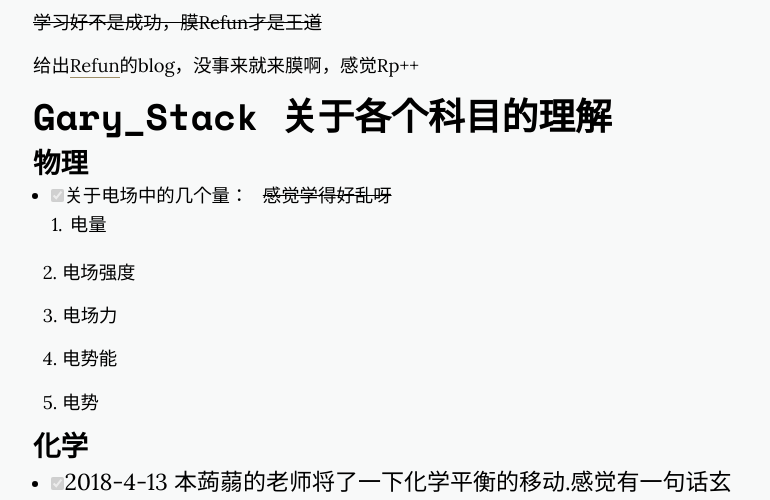
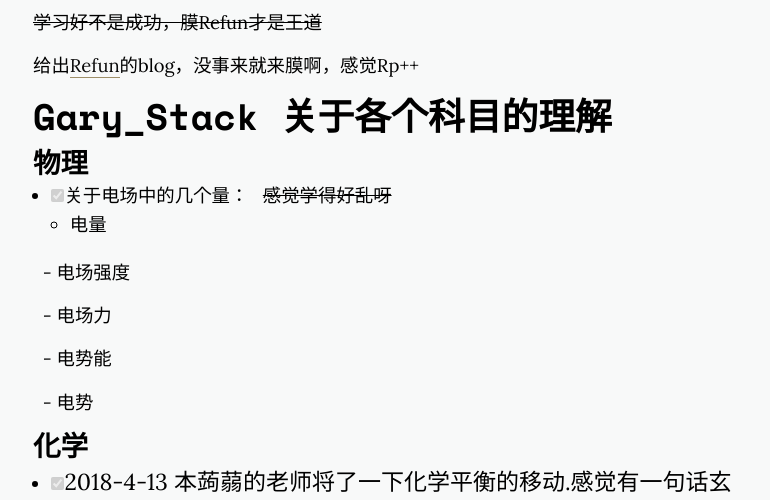
Before and after one commit to GaryStack/project-lambda.github.io, a Jekyll site: the page built from _posts/2018-4-2-文化课相关.markdown, in a window 1280 px wide and 900 px high, scrolled down 1222 px. Shown: the top 500 px of the window, without its empty margins (255-1025 px from the left). Built offline with Jekyll 4.4.1, drawn with Linux system fonts in a browser that asks for light colours; nearby versions of some CDN libraries; a style sheet for code colours, icons or effects is not loaded.

Commit message:
Update 2018-4-2-文化课相关.markdown

```diff
--- a/_posts/2018-4-2-文化课相关.markdown
+++ b/_posts/2018-4-2-文化课相关.markdown
@@ -44,15 +44,15 @@ _OIer了解一下_
 
   ~~感觉学得好乱呀~~
 
-     1. 电量
+     - 电量
 
-     2. 电场强度
+     - 电场强度
 
-     3. 电场力
+     - 电场力
 
-     4. 电势能
+     - 电势能
 
-     5. 电势
+     - 电势
 
 ### 化学
 
```
